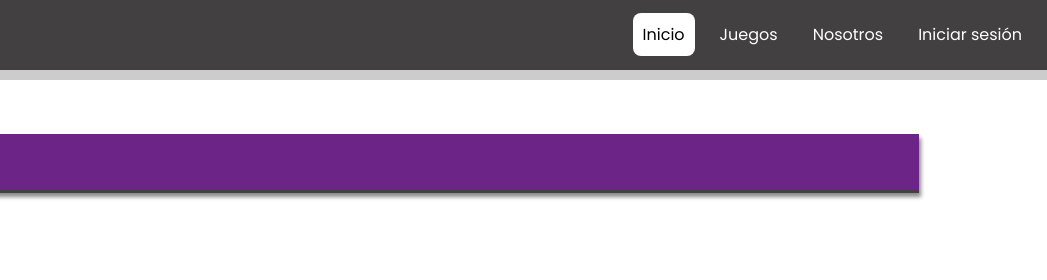
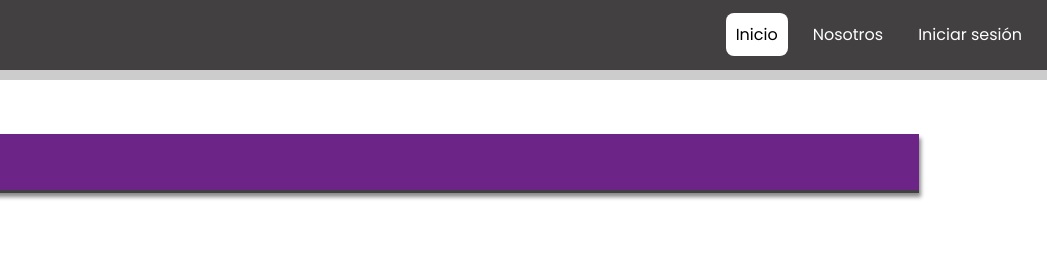
Before and after one commit to Kabyx/games, a plain HTML site: page index.html in a window 1280 px wide. Shown: the top 280 px of the page, 233-1280 px from the left. Drawn offline with Linux system fonts and the light colour scheme.

Commit message:
Add files via upload

```diff
--- a/index.html
+++ b/index.html
@@ -23,7 +23,6 @@
                 </div>
                 <ul class="nav_ul">
                     <li><a href = "index.html" class = "opcion_boton-nav-activo">Inicio</a></li>
-                    <li><a class = "opcion_boton-nav">Juegos</a></li>
                     <li><a href= "html/nosotros.html" class = "opcion_boton-nav">Nosotros</a></li>
                     <li><a href= "html/login.html" class = "opcion_boton-nav">Iniciar sesión</a></li>
                 </ul>
```
